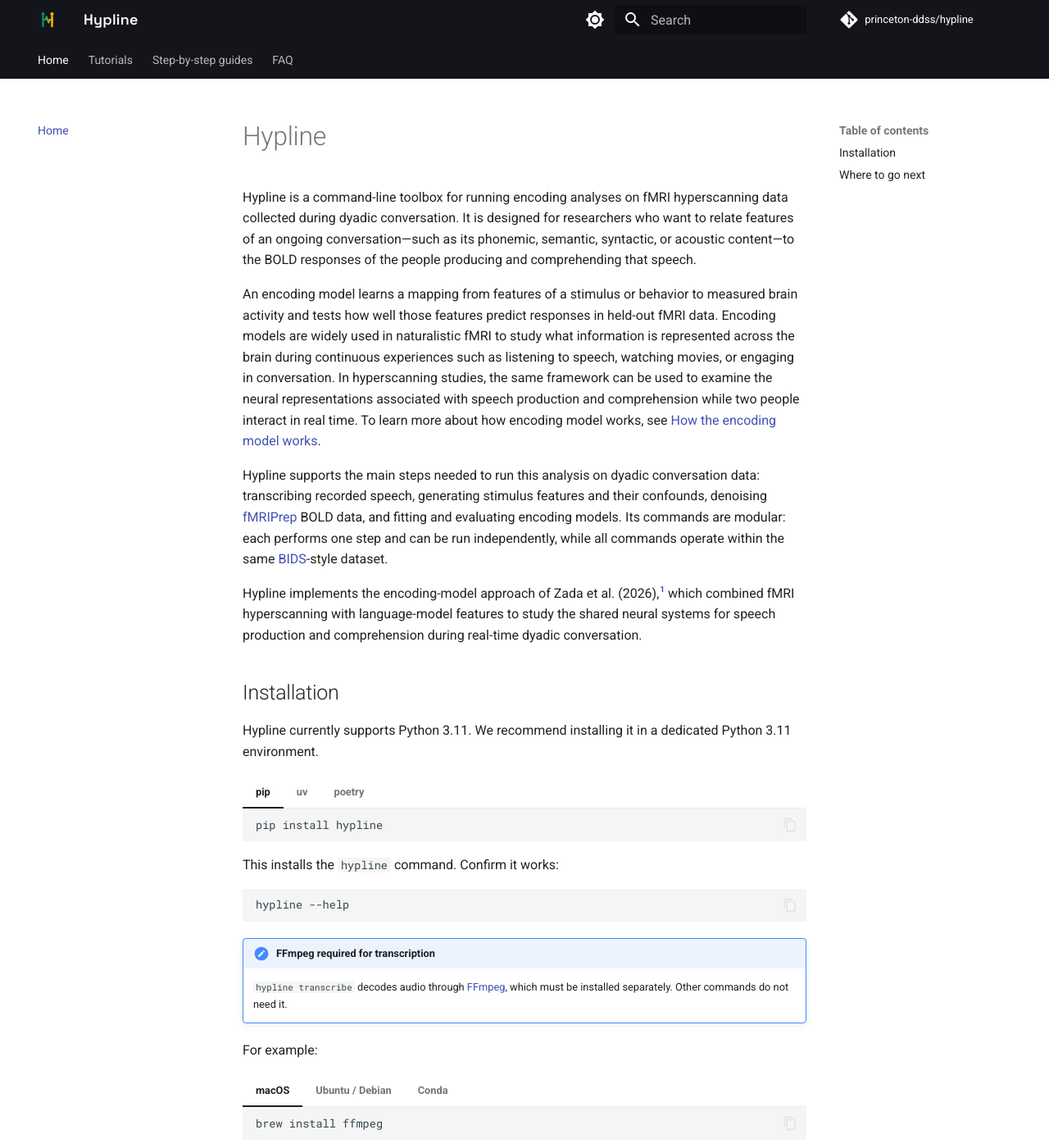
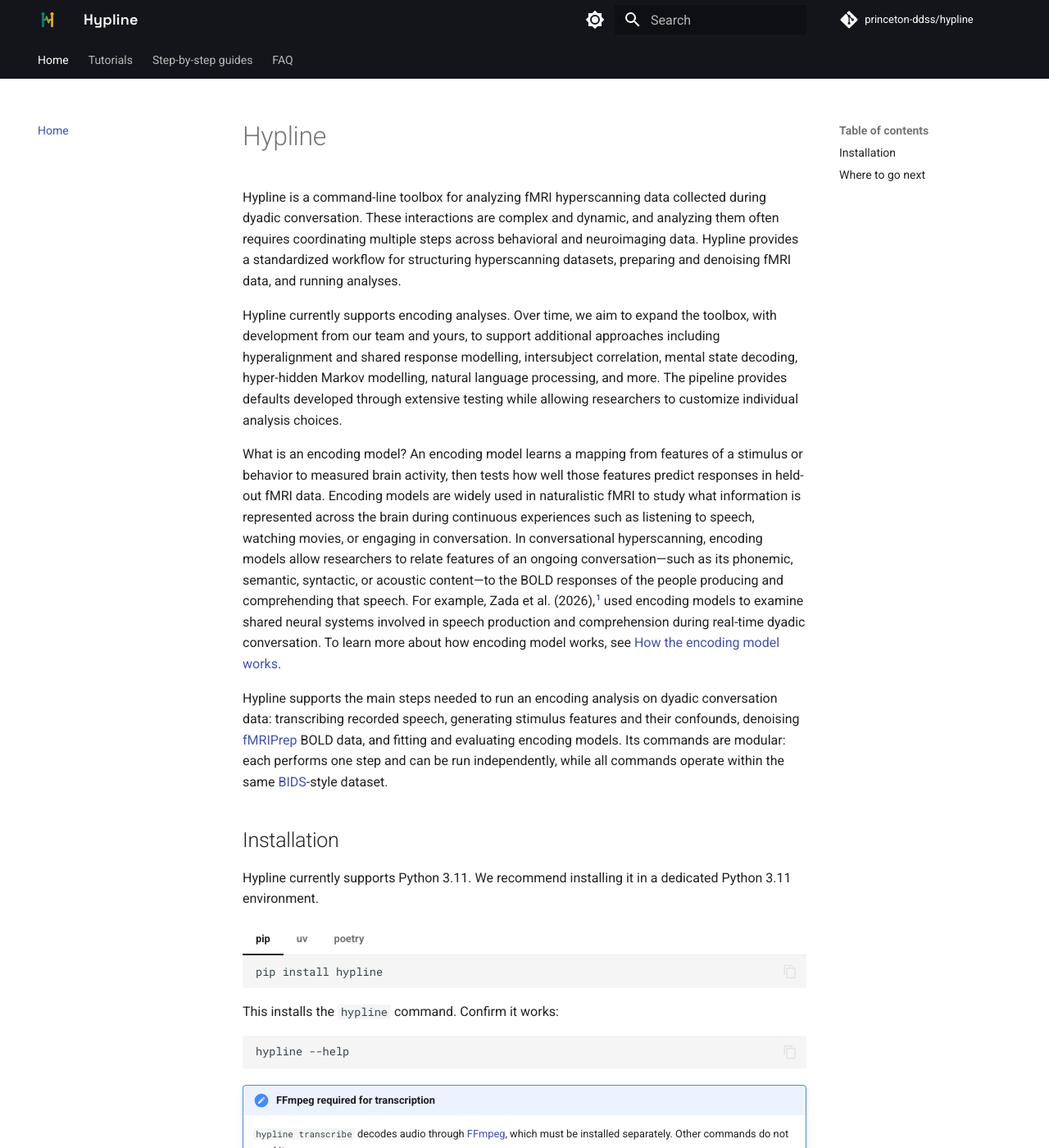
Before and after one commit to princeton-ddss/hypline, an MkDocs documentation site: the page built from docs/mkdocs/index.md, in a window 1280 px wide and 1400 px high. Shown: the whole window at 82% size. Built offline with MkDocs 1.6.1 and Material for MkDocs 9.7.7, drawn with Linux system fonts in a browser that asks for light colours; comment, search, counter and statistics services are not loaded; the version menu is left out.

Commit message:
Revise Hypline documentation for clarity and detail
Updated the description of Hypline to clarify its purpose and capabilities in analyzing fMRI hyperscanning data. Added details on encoding analyses and the modularity of commands.

```diff
--- a/docs/mkdocs/index.md
+++ b/docs/mkdocs/index.md
@@ -1,32 +1,19 @@
 # Hypline
 
-Hypline is a command-line toolbox for running encoding analyses on fMRI
-hyperscanning data collected during dyadic conversation. It is designed for
-researchers who want to relate features of an ongoing conversation—such as its
-phonemic, semantic, syntactic, or acoustic content—to the BOLD responses of the
-people producing and comprehending that speech.
+Hypline is a command-line toolbox for analyzing fMRI hyperscanning data collected during dyadic conversation. These interactions are complex and dynamic, and analyzing them often requires coordinating multiple steps across behavioral and neuroimaging data. Hypline provides a standardized workflow for structuring hyperscanning datasets, preparing and denoising fMRI data, and running analyses.
 
-An encoding model learns a mapping from features of a stimulus or behavior
-to measured brain activity and tests how well those features predict responses
-in held-out fMRI data. Encoding models are widely used in naturalistic fMRI to
-study what information is represented across the brain during continuous
-experiences such as listening to speech, watching movies, or engaging in
-conversation. In hyperscanning studies, the same framework can be used to
-examine the neural representations associated with speech production and
-comprehension while two people interact in real time. To learn more about how
-encoding model works, see [How the encoding model works](FAQ/how-encoding-works.md).
+Hypline currently supports encoding analyses. Over time, we aim to expand the toolbox, with development from our team and yours, to support additional approaches including hyperalignment and shared response modelling, intersubject correlation, mental state decoding, hyper-hidden Markov modelling, natural language processing, and more. The pipeline provides defaults developed through extensive testing while allowing researchers to customize individual analysis choices.
 
-Hypline supports the main steps needed to run this analysis on dyadic
+What is an encoding model? An encoding model learns a mapping from features of a stimulus or behavior
+to measured brain activity, then tests how well those features predict responses
+in held-out fMRI data. Encoding models are widely used in naturalistic fMRI to study what information is represented across the brain during continuous experiences such as listening to speech, watching movies, or engaging in conversation. In conversational hyperscanning, encoding models allow researchers to relate features of an ongoing conversation—such as its phonemic, semantic, syntactic, or acoustic content—to the BOLD responses of the people producing and comprehending that speech. For example, Zada et al. (2026),[^zada] used encoding models to examine shared neural systems involved in speech production and comprehension during real-time dyadic conversation. To learn more about how encoding model works, see [How the encoding model works](FAQ/how-encoding-works.md).
+
+Hypline supports the main steps needed to run an encoding analysis on dyadic
 conversation data: transcribing recorded speech, generating stimulus features
 and their confounds, denoising [fMRIPrep](https://fmriprep.org/en/stable/index.html)
 BOLD data, and fitting and evaluating encoding models. Its commands are modular:
 each performs one step and can be run independently, while all commands operate
 within the same [BIDS](https://bids.neuroimaging.io/)-style dataset.
-
-Hypline implements the encoding-model approach of Zada et al. (2026),[^zada]
-which combined fMRI hyperscanning with language-model features to study the shared
-neural systems for speech production and comprehension during real-time dyadic
-conversation.
 
 [^zada]: Zada, Z., Nastase, S. A., Speer, S., Mwilambwe-Tshilobo, L., Tsoi, L.,
     Burns, S. M., Falk, E., Hasson, U., & Tamir, D. I. (2026). Linguistic
```
